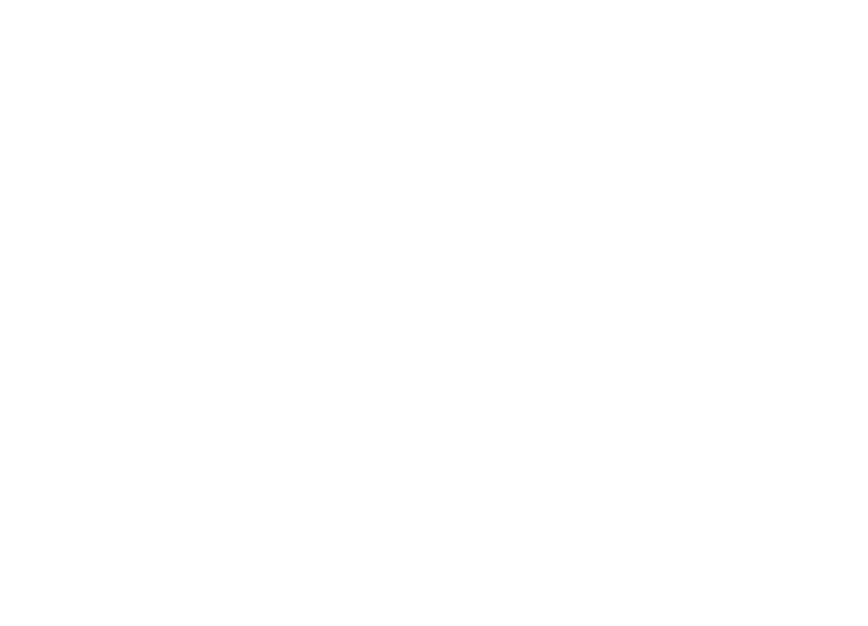
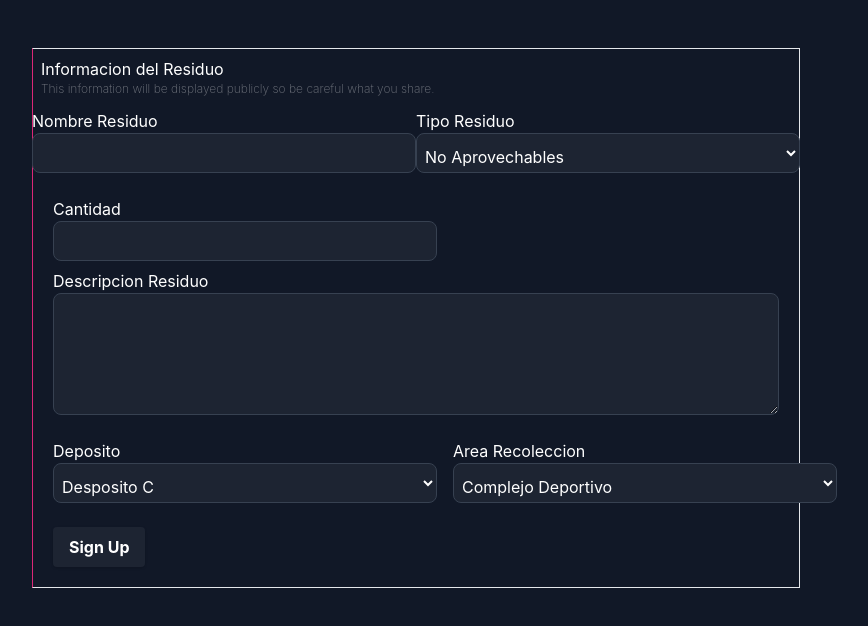
Before and after one commit to millerbermeo/CentroAcopioReact, a React (Vite) app: page /crear-residuo in a window 1280 px wide. Before the commit this address had no page. Shown: the top 626 px of the page, without its empty margins (224-1092 px from the left). Built offline with nearby package versions, Linux system fonts and the light colour scheme.

Commit message:
crear residuo form

```diff
--- a/index.html
+++ b/index.html
@@ -2,7 +2,7 @@
 <html lang="en">
   <head>
     <meta charset="UTF-8" />
-    <link rel="icon" type="image/svg+xml" href="/vite.svg" />
+    <link rel="icon" type="image/png" href="/favicon.png" />
     <meta name="viewport" content="width=device-width, initial-scale=1.0" />
     <title>Centro Acopio</title>
   </head>
--- a/src/App.jsx
+++ b/src/App.jsx
@@ -4,6 +4,7 @@
 import Login from "./pages/Login";
 import Users from "./pages/Users";
 import Residuos from "./pages/Residuos";
+import CrearResiduo from "./pages/CrearResiduo";
 
 function App() {
   return (
@@ -12,6 +13,7 @@
       <Route path="/login" element={<Login />} />
       <Route path="/users" element={<Users />} />
       <Route path="/residuos" element={<Residuos />} />
+      <Route path="/crear-residuo" element={<CrearResiduo />} />
     </Routes>
   );
 }
--- a/src/components/Navbar.jsx
+++ b/src/components/Navbar.jsx
@@ -21,14 +21,18 @@
 
         <div className="flex w-full justify-center items-center">
           <ul className="w-full flex flex-col justify-center text-white">
+            <Link to="/residuos">
               <li className="flex items-center gap-12 h-12 text-center">
                 <img className="w-[30px]" src="icon-one.png" alt="" />
-              <Link to="/residuos">Residuos</Link>
+                Residuos
               </li>
+            </Link>
+            <Link to="/users">
               <li className="flex items-center gap-12 border-t h-10">
                 <img className="w-[30px]" src="icon-twopng.png" alt="" />
-              <Link to="/users">Usuarios</Link>
+                Usuarios
               </li>
+            </Link>
             <li className="flex items-center gap-12  h-10">
               <img className="w-[30px]" src="icon-three.png" alt="" />
               <a href="">Reportes</a>
@@ -37,10 +41,12 @@
               <img className="w-[30px]" src="icon-four.png" alt="" />
               <a href="">Elementos</a>
             </li>
+            <Link to="/">
               <li className="flex items-center gap-12  h-12">
                 <img className="w-[30px]" src="icon-five.png" alt="" />
-              <Link to="/">Pages</Link>
+                Pages
               </li>
+            </Link>
           </ul>
         </div>
 
--- /dev/null
+++ b/src/pages/CrearResiduo.jsx
@@ -0,0 +1,122 @@
+import React from "react";
+import { Link } from "react-router-dom";
+
+function CrearResiduo() {
+  return (
+    <>
+      <div className="w-full h-screen bg-[#111827] pt-12">
+        <div className="w-[60%] m-auto border border-l-pink-600 text-white p-2">
+          <h2>Informacion del Residuo</h2>
+          <p className="text-xs font-extralight opacity-40">
+            This information will be displayed publicly so be careful what you
+            share.
+          </p>
+          <form action="post">
+            <div className="flex p-3 gap-0 w-full justify-center items-center">
+              {" "}
+              <p className="w-full flex flex-col">
+                <label htmlFor="nombre_residuo">Nombre Residuo</label>
+                <input
+                  type="text"
+                  id="nombre_residuo"
+                  name="nombre_residuo"
+                  className="bg-[#1d2432] outline-none w-96 h-10 rounded-lg border border-gray-700 pl-2 text-[#5f727e]"
+                />
+              </p>
+              <p>
+                <label htmlFor="">Tipo Residuo</label>
+                <select
+                  id="tipo_residuo"
+                  name="tipo_residuo"
+                  className="bg-[#1d2432] outline-none w-96 h-10 rounded-lg border border-gray-700 pl-1 pt-3 flex flex-col justify-center items-center"
+                >
+                  <option value="value1">Aprovechables</option>
+                  <option value="value2" selected>
+                    No Aprovechables
+                  </option>
+                  <option value="value3">Infecciosos</option>
+                  <option value="value4">Químicos</option>
+                  <option value="value5">Otros</option>
+                </select>
+              </p>
+            </div>
+
+            <div className="flex flex-col p-3 gap-2 w-full">
+              <p className="w-full flex flex-col">
+                <label htmlFor="nombre_residuo">Cantidad</label>
+                <input
+                  type="number"
+                  id="cantidad_residuo"
+                  name="cantidad_residuo"
+                  className="bg-[#1d2432] outline-none w-96 h-10 rounded-lg border border-gray-700 pl-2 text-[#5f727e]"
+                />
+              </p>
+              <p className="flex flex-col">
+                <label htmlFor="">Descripcion Residuo</label>
+                <textarea
+                  name="textarea"
+                  rows="5"
+                  cols="60"
+                  className="bg-[#1d2432] outline-none rounded-lg border border-gray-700 pl-2 text-[#5f727e]"
+                ></textarea>
+              </p>
+            </div>
+
+            <div className="flex p-3 gap-4 w-full">
+              {" "}
+              <p>
+                <label htmlFor="">Deposito</label>
+                <select
+                  id="tipo_residuo"
+                  name="tipo_residuo"
+                  className="bg-[#1d2432] outline-none w-96 h-10 rounded-lg border border-gray-700 pl-1 pt-3 flex flex-col justify-center items-center"
+                >
+                  <option value="value1">Deposito A</option>
+                  <option value="value2">Deposito B</option>
+                  <option value="value3" selected>
+                    Desposito C
+                  </option>
+                </select>
+              </p>
+              <p>
+                <label htmlFor="">Area Recoleccion</label>
+                <select
+                  id="tipo_residuo"
+                  name="tipo_residuo"
+                  className="bg-[#1d2432] outline-none w-96 h-10 rounded-lg border border-gray-700 pl-1 pt-3 flex flex-col justify-center items-center"
+                >
+                  <option value="value1">ENNCC</option>
+                  <option value="value2" selected>
+                    Complejo Deportivo
+                  </option>
+                  <option value="value3">Gastronomia</option>
+                  <option value="value4">Agroindustria</option>
+                  <option value="value5">Laboratorios</option>
+                  <option value="value3">Sennova</option>
+                  <option value="value4">Agroindustria</option>
+                  <option value="value5">Areas Comunes</option>
+                  <option value="value5">Enfermeria</option>
+                </select>
+              </p>
+            </div>
+          </form>
+          <div className="">
+            <Link to="/">
+              {" "}
+              <div class="p-3">
+                <button
+                  class="shadow bg-[#1d2432] hover:bg-[#1d2432] focus:shadow-outline focus:outline-none text-white font-bold py-2 px-4 rounded"
+                  type="submit"
+                >
+                  Sign Up
+                </button>
+              </div>
+            </Link>
+          </div>
+        </div>
+      </div>
+    </>
+  );
+}
+
+export default CrearResiduo;
--- a/src/pages/Residuos.jsx
+++ b/src/pages/Residuos.jsx
@@ -16,7 +16,7 @@
           </h1>
 
           <div className="w-full grid grid-cols-4 gap-2 place-items-center mt-6">
-            <Link to="/">
+            <Link to="/crear-residuo">
               <CardUser
                 tCard="Create Waste"
                 bColor="indigo-500"
```
Also changed, not shown: public/favicon.png (added). Lines whose indentation alone changed are shown as unchanged.
